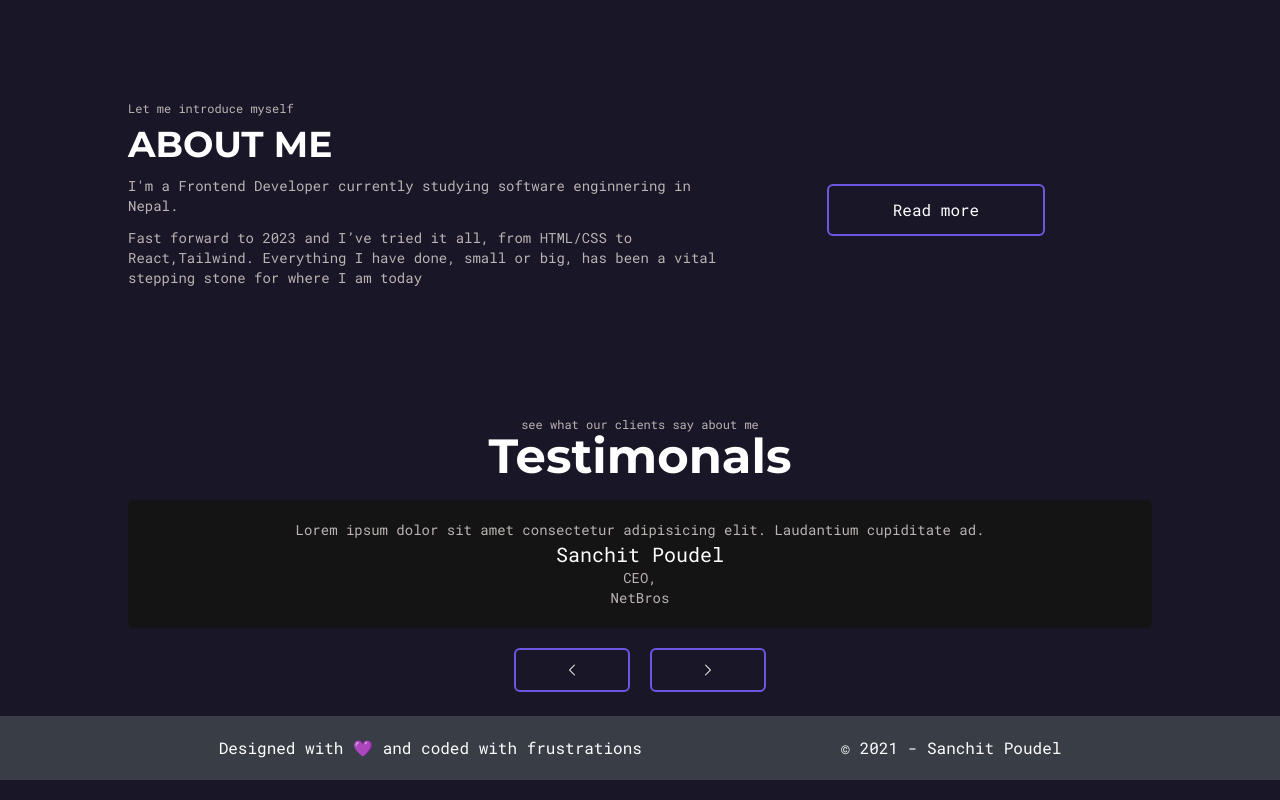
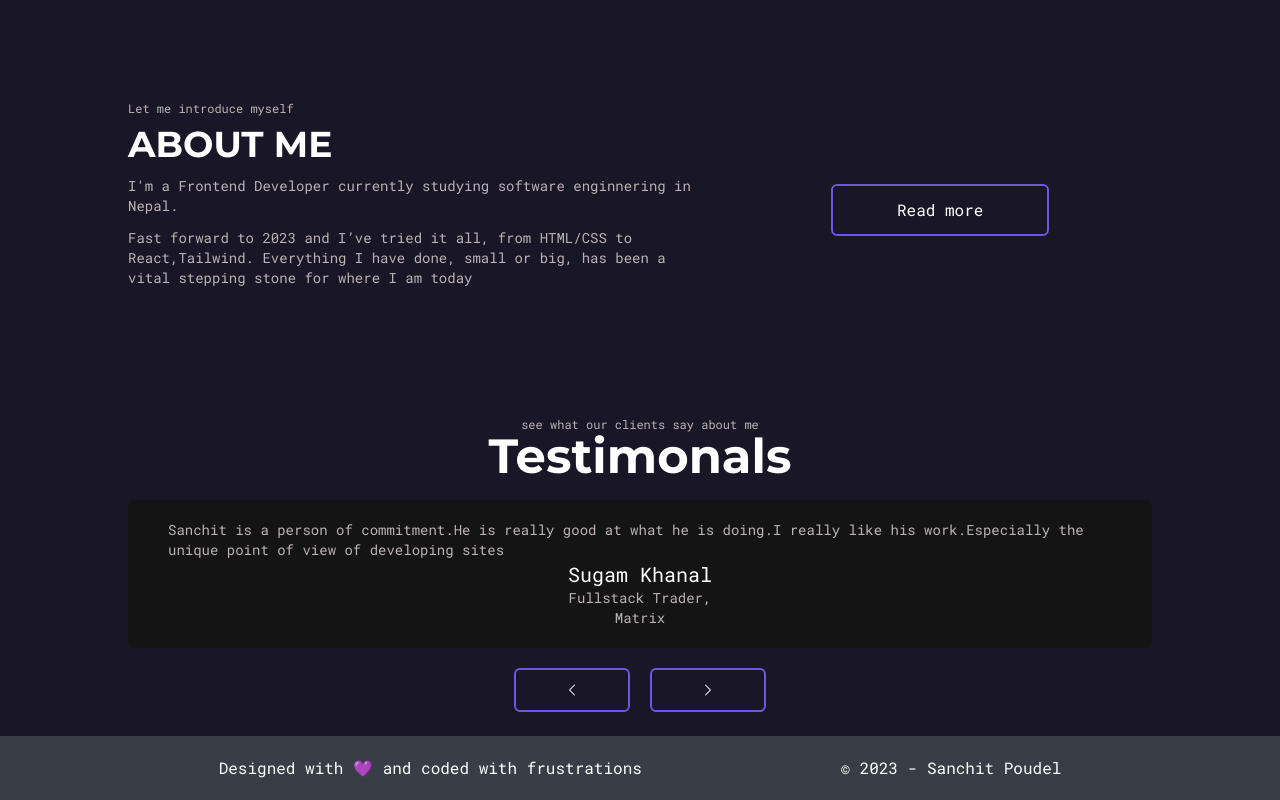
Before and after one commit to poudelsanchit/Sanchit-Poudel, a React (Vite) app: page / in a window 1280 px wide. Shown: the part 528-1328 px from the top of the page. Built offline with nearby package versions, Linux system fonts and the light colour scheme.

Commit message:
Transitions Added

```diff
--- a/package.json
+++ b/package.json
@@ -14,7 +14,8 @@
     "react-dom": "^18.2.0",
     "react-icons": "^4.9.0",
     "react-router-dom": "^6.13.0",
-    "react-scroll": "^1.8.9"
+    "react-scroll": "^1.8.9",
+    "react-transition-group": "^4.4.5"
   },
   "devDependencies": {
     "@types/react": "^18.0.37",
--- a/src/Components/BottomNavMenu.jsx
+++ b/src/Components/BottomNavMenu.jsx
@@ -5,7 +5,7 @@ const BottomNavMenu = () => {
         <>
             <div className='flex flex-row justify-evenly bottom-0 w-screen bg-bg-secondary p-5'>
                 <div>Designed with 💜 and coded with frustrations</div>
-                <div>© 2021 - Sanchit Poudel</div>
+                <div>© 2023 - Sanchit Poudel</div>
             </div>
         </>
     )
--- a/src/Pages/Home.jsx
+++ b/src/Pages/Home.jsx
@@ -58,7 +58,7 @@ const Home = () => {
                 <div className='pt-32 flex flex-col justify-center  w-full '>
                     <div className='flex flex-col items-center text-xs text-text-tertiary md:items-start '>Let me introduce myself</div>
                     <div className='flex flex-col items-center text-4xl w-full  justify-center font-Montserrat font-bold pt-2 md:justify-start md:items-start'>ABOUT ME</div>
-                    <div className='md:flex'>
+                    <div className='gap-5 md:flex'>
                         <div className='md:w-6/7'>
                             <div className='flex flex-col items-start text-text-tertiary text-sm  pt-3'>I'm a Frontend Developer currently studying software enginnering in Nepal. </div>
                             <div className='text-text-tertiary text-sm  pt-3'>Fast forward to 2023 and I’ve tried it all, from HTML/CSS to React,Tailwind. Everything I have done, small or big, has been a vital stepping stone for where I am today</div>
--- a/src/Pages/Testimonals.jsx
+++ b/src/Pages/Testimonals.jsx
@@ -1,30 +1,86 @@
-import React from 'react'
+import React, { useState } from 'react'
 import { NavLink } from 'react-router-dom';
 import { HiChevronLeft, HiChevronRight } from 'react-icons/hi2';
+import { CSSTransition, SwitchTransition } from 'react-transition-group';
 
 const Testimonals = () => {
+
+    const testimonals = [
+        {
+            id: 1,
+            name: 'Sugam Khanal',
+            position: 'Fullstack Trader',
+            title: 'Matrix',
+            content: 'Sanchit is a person of commitment.He is really good at what he is doing.I really like his work.Especially the unique point of view of developing sites'
+
+        },
+        {
+            id: 2,
+            name: 'Ananda Bastakoti',
+            position: 'Co-founder',
+            title: 'NetBros',
+            content: 'Really hard- working person.Deliver the work as promised.Planning to work more with this person.'
+        },
+        {
+            id: 3,
+            name: 'Prashant Lamichane',
+            position: 'Senior Data Engineer',
+            title: 'NetBros',
+            content: 'Really amazing communication skills.Always understand what I am trying to achieve.Also, his work is really amazing.Do really high- quality work.'
+
+        }
+    ];
+    const [activeIndex, setActiveIndex] = useState(0);
+    const activeSlide = testimonals[activeIndex];
+    const handlePrev = () => {
+
+        if (activeIndex <= 0) {
+            setActiveIndex(testimonals.length - 1);
+        }
+        else {
+            setActiveIndex((oldIndex) => oldIndex - 1);
+        }
+
+    }
+    const handleNext = () => {
+        if (activeIndex >= testimonals.length - 1) {
+            setActiveIndex(0);
+        }
+        else {
+            setActiveIndex((oldIndex) => ++oldIndex);
+        }
+        console.log(activeIndex)
+    }
+
+    console.log(activeSlide);
     return (
         <div className='pt-32 flex flex-col justify-center items-center w-full'>
             <div className='flex flex-col items-center text-xs text-text-tertiary'>see what our clients say about me</div>
             <div className='flex flex-col items-center text-5xl w-full  justify-center font-Montserrat font-bold pt-2s'>Testimonals</div>
-            <div className='flex flex-col  items-center w-full bg-box rounded-md px-10 pt-5 pb-5 mt-5 md:3/5 '>
-                <div className="content text-sm text-text-tertiary">
-                    Lorem ipsum dolor sit amet consectetur adipisicing elit. Laudantium cupiditate ad.
-                </div>
-                <div className="person-name flex justify-center text-xl">Sanchit Poudel</div>
-                <div className="person-work flex justify-center text-sm text-text-tertiary">CEO,</div>
-                <div className="person-work flex justify-center text-sm text-text-tertiary">NetBros</div>
+            <SwitchTransition component={null}>
+                <CSSTransition key={activeSlide.id} timeout={300} classNames='fade'>
+                    <div className='flex flex-col 	items-center w-full bg-box rounded-md px-10 pt-5 pb-5 mt-5 md:3/5 '>
+                        <div className="content text-sm text-text-tertiary">
+                            {activeSlide.content}
+                        </div>
+                        <div className="person-name flex justify-center text-xl">{activeSlide.name}</div>
+                        <div className="person-work flex justify-center text-sm text-text-tertiary">{activeSlide.position},</div>
+                        <div className="person-work flex justify-center text-sm text-text-tertiary">{activeSlide.title}</div>
 
-            </div>
+                    </div>
+                </CSSTransition>
+
+            </SwitchTransition>
+
             <div className="buttons flex flex-row gap-5">
                 <div className=" flex flex-col items-center pt-5">
-                    <button className=' px-12 py-3 border-bg-secondary2 border-solid border-2 rounded-md hover:bg-button-hover'>
+                    <button className=' px-12 py-3 border-bg-secondary2 border-solid border-2 rounded-md hover:bg-button-hover' onClick={handlePrev}>
                         <p className='text-white'>  <HiChevronLeft /> </p>
 
                     </button>
                 </div>
                 <div className=" flex flex-col items-center pt-5">
-                    <button className=' px-12 py-3 border-bg-secondary2 border-solid border-2 rounded-md hover:bg-button-hover'>
+                    <button className=' px-12 py-3 border-bg-secondary2 border-solid border-2 rounded-md hover:bg-button-hover' onClick={handleNext}>
                         <p className='text-white'>  <HiChevronRight /> </p>
 
                     </button>
--- a/src/index.css
+++ b/src/index.css
@@ -83,3 +83,31 @@
     flex-direction: column;
     align-items: end;
 }
+
+.fade-enter {
+    opacity: 0;
+    transform: scale(.96);
+}
+
+.fade-enter-active {
+    opacity: 1;
+    transform: scale(1);
+
+    transition: 250ms ease-in;
+    transition-property: 'opacity', 'transform';
+}
+
+.fade-exit {
+    opacity: 1;
+    transform: scale(1);
+
+}
+
+.fade-exit-active {
+    opacity: 0;
+    transform: scale(.96);
+    transition: 250ms ease-in;
+    transition-property: 'opacity', 'transform';
+
+
+}
```
Also changed, not shown: 1 other file (tests, documents, lock files or other folders).
